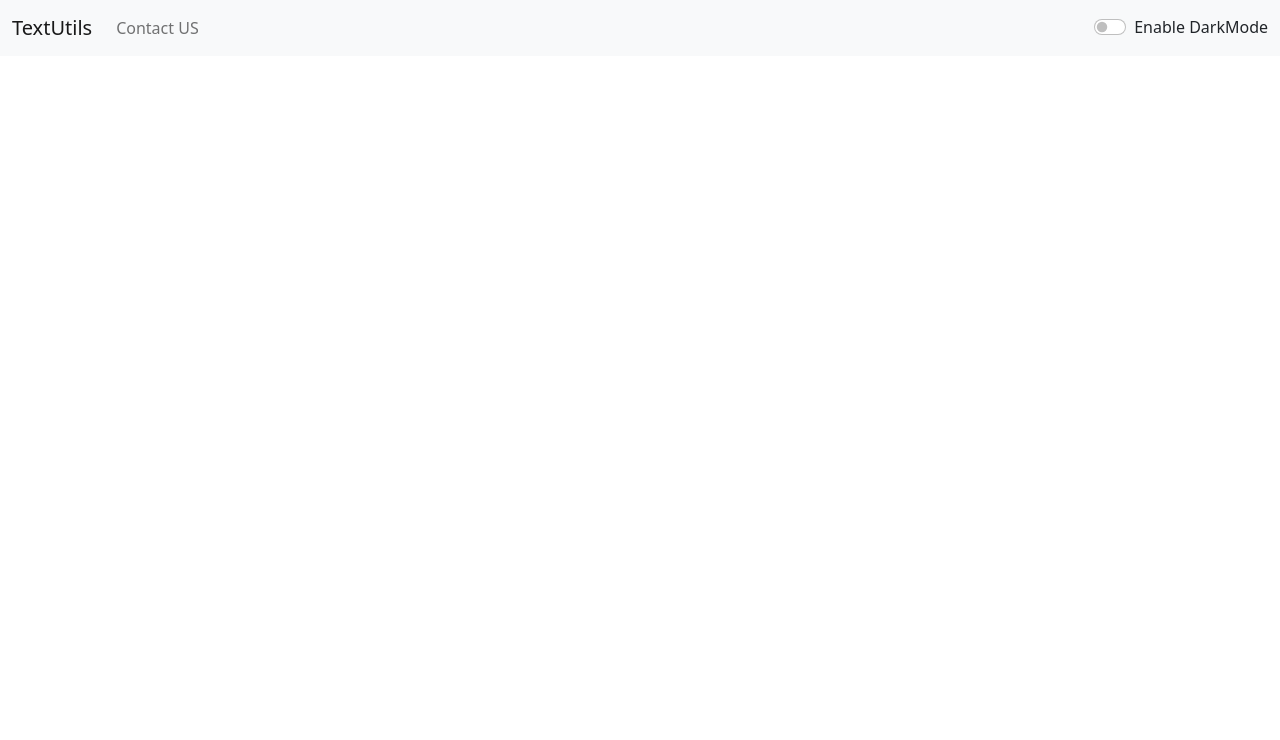
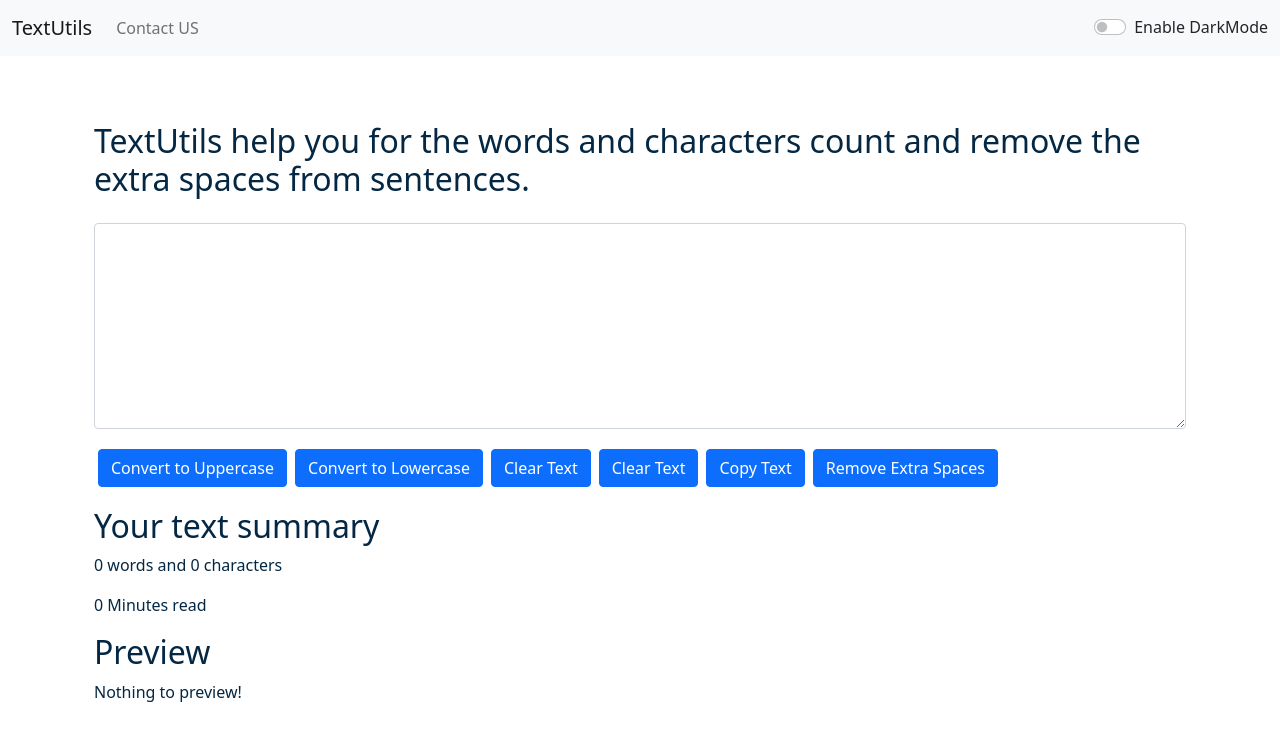
Before and after one commit to Jaydeep8989/Text-Utility, a React (Create React App) app: page / in a window 1280 px wide. Shown: the top 740 px of the page. Built offline with nearby package versions, Linux system fonts and the light colour scheme.

Commit message:
Try to remove the 404 error.

```diff
--- a/src/App.js
+++ b/src/App.js
@@ -49,7 +49,7 @@ function App() {
           <Route exact path="/contacts">
             <Contacts mode={mode} />
           </Route>
-          <Route exact path="/Text-Utility">
+          <Route exact path="/">
             <TextForm showAlert={showAlert} heading="TextUtils help you for the words and characters count and remove the extra spaces from sentences. " mode={mode}/>
           </Route>
     </Switch>
--- a/src/components/Navbar.js
+++ b/src/components/Navbar.js
@@ -6,7 +6,7 @@ export default function Navbar(props) {
     return (
         <nav className={`navbar navbar-expand-lg navbar-${props.mode} bg-${props.mode}`}>
             <div className="container-fluid">
-                <Link className="navbar-brand" to="/Text-Utility">{props.title}</Link>
+                <Link className="navbar-brand" to="/">{props.title}</Link>
                 <button className="navbar-toggler" type="button" data-bs-toggle="collapse" data-bs-target="#navbarSupportedContent" aria-controls="navbarSupportedContent" aria-expanded="false" aria-label="Toggle navigation">
                     <span className="navbar-toggler-icon"></span>
                 </button>
```
